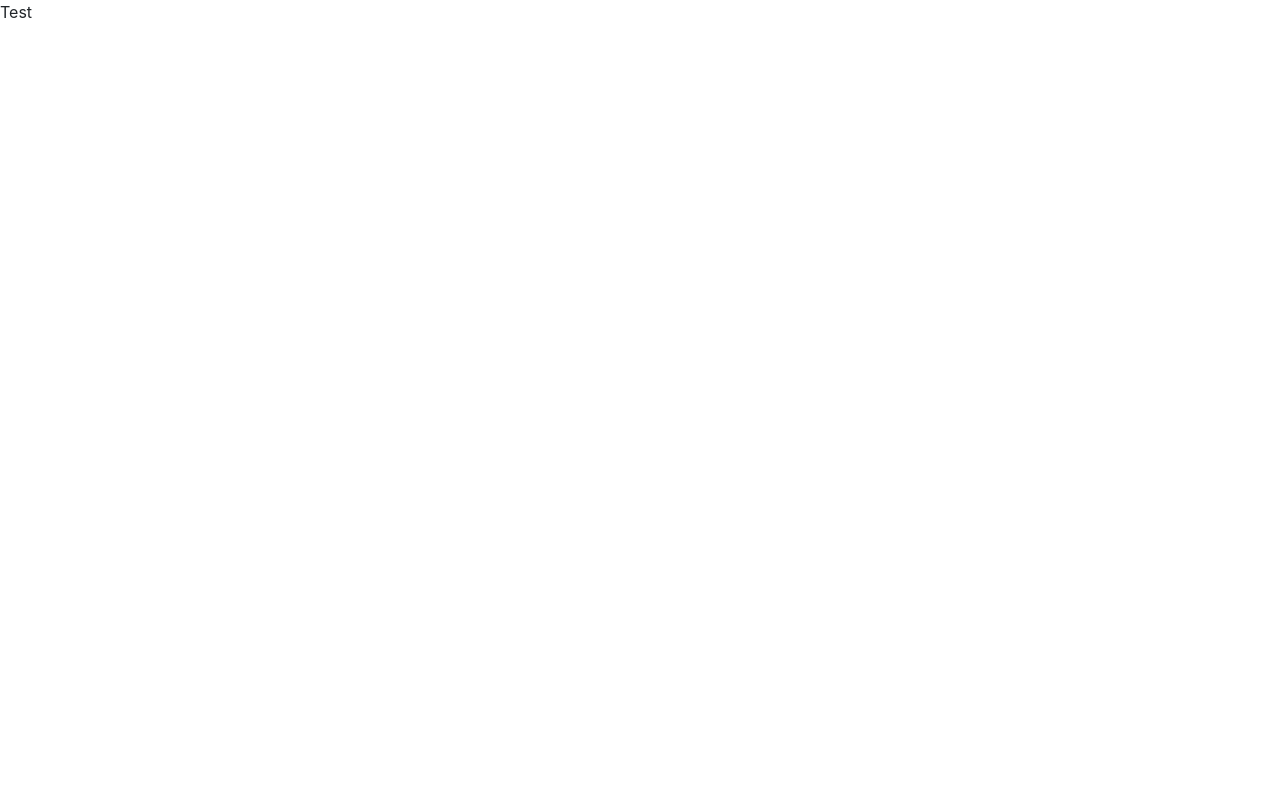
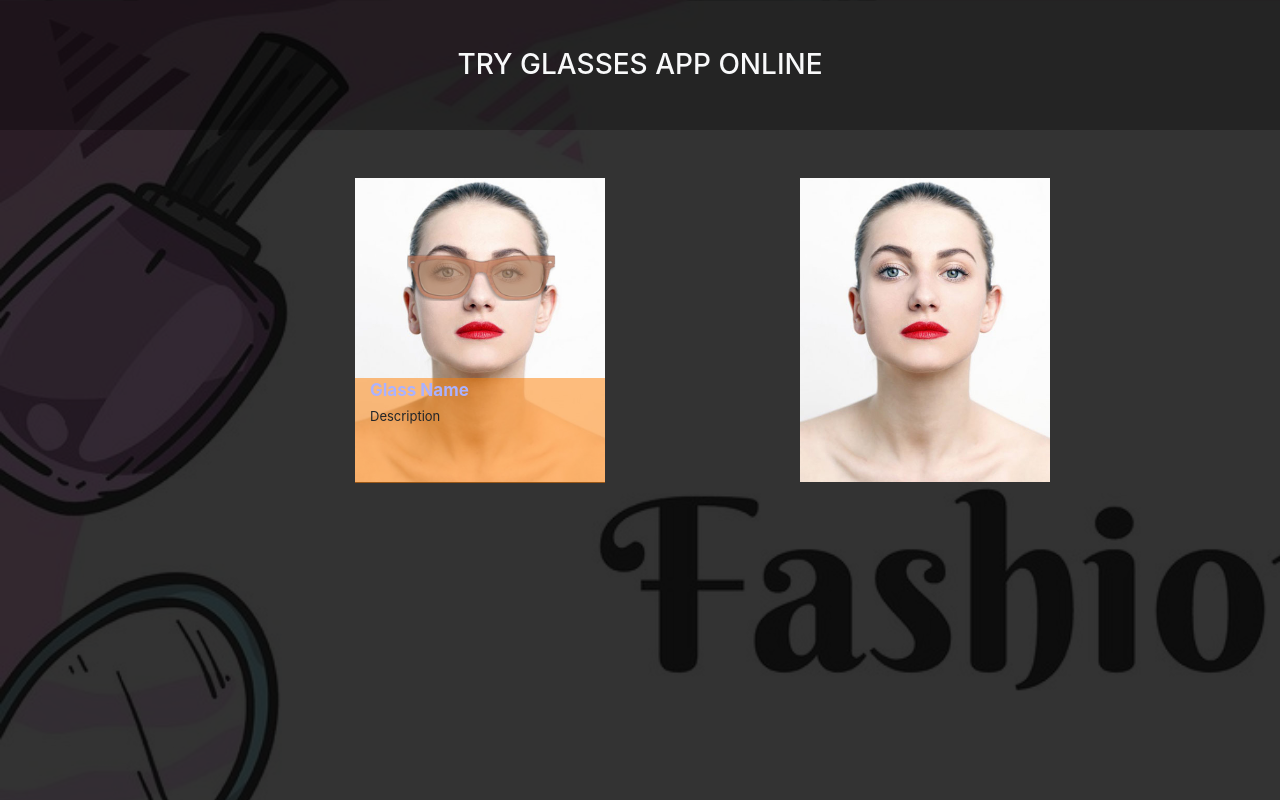
Before and after one commit to tran-hanh/glasses-store-demo, a React (Create React App) app: page / in a window 1280 px wide. Shown: the top 800 px of the page. Built offline with nearby package versions, Linux system fonts and the light colour scheme.

Commit message:
design UI

```diff
--- a/public/index.html
+++ b/public/index.html
@@ -38,3 +38,5 @@
     ></script>
   </body>
 </html>
+
+back
--- a/src/App.js
+++ b/src/App.js
@@ -1,9 +1,10 @@
 import React from "react";
+import TryingGlasses from "./components/TryingGlasses";
 
 function App() {
   return (
     <div className="App">
-      <p>Test</p>
+      <TryingGlasses />
     </div>
   );
 }
--- /dev/null
+++ b/src/components/TryingGlasses.js
@@ -0,0 +1,79 @@
+import React, { Component } from "react";
+
+export default class TryingGlasses extends Component {
+  render() {
+    const styleGlasses = {
+      width: "150px",
+      top: "75px",
+      right: "68px",
+      opacity: "0.7",
+    };
+
+    const infoGlasses = {
+      width: "250px",
+      top: "200px",
+      left: "270px",
+      paddingLeft: "15px",
+      backgroundColor: "rgba(255,127,0,.5)",
+      textAlign: "left",
+      height: "105px",
+    };
+
+    return (
+      <div
+        style={{
+          backgroundImage: "url(./glassesImage/background.jpg)",
+          minHeight: "2000px",
+          backgroundSize: "2000px",
+        }}
+      >
+        <div style={{ backgroundColor: "rgba(0,0,0,.8)", minHeight: "2000px" }}>
+          <h3
+            className="text-center text-light p-5"
+            style={{ backgroundColor: "rgba(0, 0, 0,.3)" }}
+          >
+            TRY GLASSES APP ONLINE
+          </h3>
+          <div className="container">
+            <div className="row mt-5 text-center">
+              <div className="col-6">
+                <div className="position-relative">
+                  <img
+                    className="position-absolute"
+                    style={{ width: "250px" }}
+                    src="./glassesImage/model.jpg"
+                    alt="model.jpg"
+                  />
+                  <img
+                    className="position-absolute"
+                    style={styleGlasses}
+                    src="./glassesImage/v1.png"
+                  />
+                  <div className="position-relative" style={infoGlasses}>
+                    <span
+                      style={{ color: "#ABB2FF", fontSize: "17px" }}
+                      className="font-weight-bold"
+                    >
+                      Glass Name
+                    </span>
+                    <br />
+                    <span style={{ fontSize: "13px", fontWeight: "400" }}>
+                      Description
+                    </span>
+                  </div>
+                </div>
+              </div>
+              <div className="col-6">
+                <img
+                  style={{ width: "250px" }}
+                  src="./glassesImage/model.jpg"
+                  alt="model.jpg"
+                />
+              </div>
+            </div>
+          </div>
+        </div>
+      </div>
+    );
+  }
+}
```
